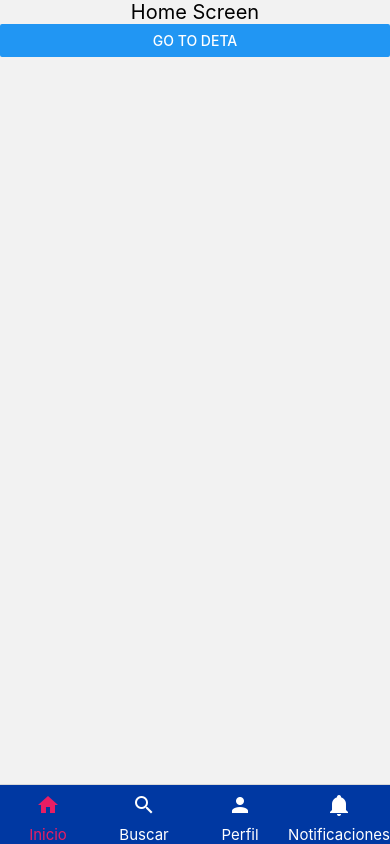
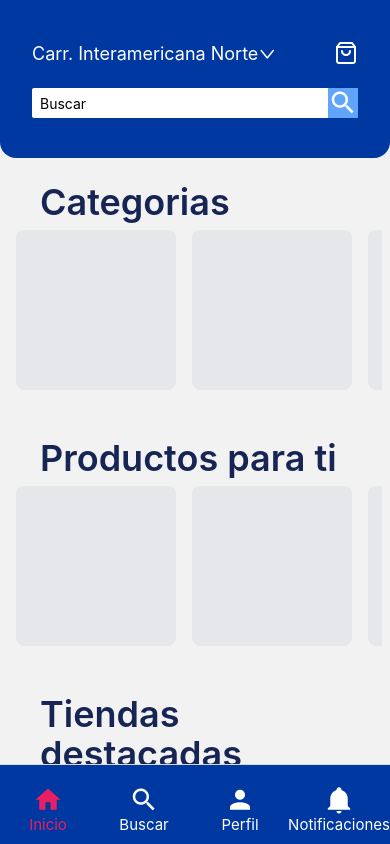
Before and after one commit to Marlin-App/Marlin---Desarrollo, a React Native app: screen /Landing in a window 390 px wide. Built offline with nearby package versions, Linux system fonts and the light colour scheme.

Commit message:
Avances en la homePage

```diff
--- a/components/landing/landing.js
+++ b/components/landing/landing.js
@@ -1,21 +1,52 @@
 import { Link } from '@react-navigation/native';
-import * as React from 'react';
+
+import React, { useEffect, useState } from 'react';
 import { View, Text, Image, StyleSheet, TouchableOpacity, ScrollView } from 'react-native';
 
-export function LandingPage () {
+export function LandingPage({ navigation }) {
+
+  useEffect(() => {
+    navigation.getParent().setOptions({
+      tabBarStyle: {
+        backgroundColor: '#0038A2',
+                    display: 'none',
+                    height: 80,
+                    justifyContent: 'center',
+                    paddingBottom: 10,
+      }
+
+    });
+
+    return () => {
+
+      navigation.getParent().setOptions({
+        tabBarStyle: {
+          backgroundColor: '#0038A2',
+          display: 'flex',
+          height: 80,
+          justifyContent: 'center',
+          paddingBottom: 10,
+        }
+
+      });
+    }
+
+
+  }, []);
+
   return (
     <ScrollView contentContainerStyle={styles.container}>
+      {/* Usa require para imágenes locales */}
       <Image
-          source={{ uri: '../../assets/img/marlin.png' }}
+        source={require('../../assets/img/marlin.png')}
         style={styles.image}
       />
       <Text style={styles.title}>¡Bienvenido a nuestra App!</Text>
       <Text style={styles.subtitle}>
-        Conéctate con el puerto, compra local y
-        apoya a lo nuestro
+        Conéctate con el puerto, compra local y apoya a lo nuestro
       </Text>
       <TouchableOpacity style={styles.buttonA} onPress={() => alert('Botón presionado')}>
-          <Text style={styles.google}>X       </Text>
+        <Text style={styles.google}>X </Text>
         <Text style={styles.buttonTextA}>Ingresa mediante google</Text>
       </TouchableOpacity>
 
@@ -24,12 +55,12 @@ export function LandingPage () {
       </TouchableOpacity>
 
       <Text style={styles.enlace}>
-          Ya tienes una cuenta? <Link style={styles.link} to={{ screen: 'Login' }} onPress={() => alert('aun no sirve')}>Ingresa a ella</Link>
+        Ya tienes una cuenta?{' '}
+        <Link style={styles.link} to={{ screen: 'Login' }} onPress={() => navigation.navigate('Login')}>
+          Ingresa a ella
+        </Link>
       </Text>
-
     </ScrollView>
-
-
   );
 };
 
@@ -39,11 +70,9 @@ export function LandingPage () {
     justifyContent: 'center',
     alignItems: 'center',
     padding: 20,
-      backgroundColor: '#194599',
+    backgroundColor: '#0038A2',
   },
   image: {
-      width: 120,
-      height: 130,
     marginBottom: 20,
     resizeMode: 'cover',
     borderRadius: 10,
@@ -53,7 +82,7 @@ export function LandingPage () {
     fontWeight: 'bold',
     color: '#fff',
     marginBottom: 10,
-      textAlign: 'center',
+
   },
   subtitle: {
     fontSize: 18,
--- a/navigation/HomeStack.js
+++ b/navigation/HomeStack.js
@@ -7,7 +7,7 @@ const HomeStack = createNativeStackNavigator();
 
 export function HomeStackScreen() {
   return (
-    <HomeStack.Navigator screenOptions={{ headerShown: true }}>
+    <HomeStack.Navigator>
       <HomeStack.Screen
         name="Home"
         component={HomeScreen}
--- a/navigation/MainTabNavigator.js
+++ b/navigation/MainTabNavigator.js
@@ -1,12 +1,10 @@
-// navigation/MainTabNavigator.js
 import React from 'react';
 import { createBottomTabNavigator } from '@react-navigation/bottom-tabs';
 import { MaterialCommunityIcons } from '@expo/vector-icons';
-/* import { HomeStackScreen } from './HomeStack'; */
 import { SearchScreen } from '../screens/Search';
 import { HomeScreen } from '../screens/Home';
-import { ProfileScreen } from '../screens/Profile';
 import { NotificationScreen } from '../screens/Notification';
+import { ProfileStackScreen } from './ProfileStack';
 
 const Tab = createBottomTabNavigator();
 
@@ -18,11 +16,19 @@ export function MainTabNavigator() {
                 tabBarActiveTintColor: '#e91e63',
                 tabBarInactiveTintColor: 'white',
                 tabBarLabelPosition: 'below-icon',
-                tabBarLabelStyle: { fontSize: 15 },
+                tabBarLabelStyle: {
+                    fontSize: 15,
+                    marginTop:-20, // Ajusta este valor para aumentar o disminuir el espacio
+                },
                 tabBarStyle: {
                     backgroundColor: '#0038A2',
-                    height: 60,
+                    display: 'flex',
+                    height: 80,
+                    justifyContent: 'center',
+                    paddingBottom: 10,
+
                 },
+              /*  */
             }}
         >
             <Tab.Screen
@@ -30,7 +36,7 @@ export function MainTabNavigator() {
                 component={HomeScreen}
                 options={{
                     tabBarIcon: ({ color }) => (
-                        <MaterialCommunityIcons name="home" size={24} color={color} />
+                        <MaterialCommunityIcons name="home" size={30} color={color} />
                     ),
                 }}
             />
@@ -39,28 +45,28 @@ export function MainTabNavigator() {
                 component={SearchScreen}
                 options={{
                     tabBarIcon: ({ color }) => (
-                        <MaterialCommunityIcons name="magnify" size={24} color={color} />
+                        <MaterialCommunityIcons name="magnify" size={30} color={color} />
                     ),
                 }}
             />
-
-
-            <Tab.Screen name="Perfil" component={ProfileScreen}
+            <Tab.Screen
+                name="Perfil"
+                component={ProfileStackScreen}
                 options={{
-                    tabBarIcon: ({ color, size }) => (
-                        <MaterialCommunityIcons name="account" size={24} color={color} />
+                    tabBarIcon: ({ color }) => (
+                        <MaterialCommunityIcons name="account" size={30} color={color} />
                     ),
                 }}
             />
-
-            <Tab.Screen name="Notificaciones" component={NotificationScreen}
+            <Tab.Screen
+                name="Notificaciones"
+                component={NotificationScreen}
                 options={{
-                    tabBarIcon: ({ color, size }) => (
-                        <MaterialCommunityIcons name="bell" size={24} color={color} />
+                    tabBarIcon: ({ color }) => (
+                        <MaterialCommunityIcons name="bell" size={30 } color={color} />
                     ),
                 }}
             />
-
         </Tab.Navigator>
     );
 }
--- a/screens/Home.js
+++ b/screens/Home.js
@@ -1,13 +1,61 @@
 import * as React from 'react';
-import { Button, Text, TextInput, View } from 'react-native';
+import { Button, Text, TextInput, View, StatusBar, FlatList } from 'react-native';
 import { useEffect } from 'react';
+import { styled } from 'nativewind';
+import AntDesign from '@expo/vector-icons/AntDesign';
+import Feather from '@expo/vector-icons/Feather';
+import { MaterialCommunityIcons } from '@expo/vector-icons';
+
 
 export function HomeScreen({ navigation }) {
 
+    const verticalData = [
+        {
+            id: '1', title: 'Categorias', horizontalData: [
+                { id: '1a', title: '' },
+                { id: '1b', title: '' },
+                { id: '1c', title: '' }
+            ]
+        },
+        {
+            id: '2', title: 'Productos para ti', horizontalData: [
+                { id: '2a', title: '' },
+                { id: '2b', title: '' },
+                { id: '2c', title: '' }
+            ]
+        },
+        {
+            id: '3', title: 'Tiendas destacadas', horizontalData: [
+                { id: '2a', title: '' },
+                { id: '2b', title: '' },
+                { id: '2c', title: '' }
+            ]
+        },
+        // Más categorías...
+    ];
 
-    useEffect(() => {
+
+    const renderHorizontalItem = ({ item }) => (
+        <View className="bg-gray-200 p-5 my-2 mx-2 rounded-lg w-40 h-40">
+            <Text className="text-lg">{item.title}</Text>
+        </View>
+    );
+
+    const renderVerticalItem = ({ item }) => (
+        <View className=" p-2 my-2">
+            <Text className="ml-8 mt-2 text-4xl font-semibold text-blue-950">{item.title}</Text>
+            <FlatList
+                data={item.horizontalData}
+                renderItem={renderHorizontalItem}
+                keyExtractor={horizontalItem => horizontalItem.id}
+                horizontal
+                showsHorizontalScrollIndicator={false}
+            />
+        </View>
+    );
+    /* useEffect(() => {
         navigation.setOptions({
-            headerShown: false,
+
 
             headerSearchBarOptions: {
                 headerShown: true,
@@ -34,18 +82,37 @@ export function HomeScreen({ navigation }) {
                 padding: 10,
             },
         });
-    }, [navigation]);
+    }, []); */
 
     return (
-        <View style={{ flex: 1 }}>
-            <View className="" >
-                <Text style={{ fontSize: 20, textAlign: 'center' }}>Home Screen</Text>
-                <Button
-                    title="Go to Deta"
-                    onPress={() => navigation.navigate('Details')}
+        <View className="flex-1">
+            <View className=" w-full flex-col pl-8 pr-8 bg-main-blue pt-10 pb-10 rounded-b-2xl " >
+                <View className="flex-row justify-between w-full">
+                    <View className="flex-row items-center">
+                        <Text className="text-white text-lg"   >Carr. Interamericana Norte</Text>
+                        <AntDesign name="down" size={18} color="white" />
+                    </View>
+                    <Feather name="shopping-bag" size={24} color="white" />
+                </View>
+                <View className="flex-row  mt-5 bg-white rounded-sm justify-between">
+                    <TextInput className=" ml-2"
+                        placeholder='Buscar'
+                    />
+                    <View className="bg-blue-400 ">
+                        <MaterialCommunityIcons name="magnify" size={30} color="white" />
+                    </View>
+                </View>
+            </View>
+
+            <View>
+                <FlatList
+                    data={verticalData}
+                    renderItem={renderVerticalItem}
+                    keyExtractor={item => item.id}
+                    showsVerticalScrollIndicator={false}
+                    contentContainerStyle={{ paddingBottom: 200 }}
                 />
             </View>
-
         </View>
     );
 }
--- /dev/null
+++ b/screens/Login.js
@@ -0,0 +1,63 @@
+import React, { useState } from 'react';
+import { View, Text, TextInput, Button, StyleSheet, Alert } from 'react-native';
+
+export function LoginPage() {
+  const [email, setEmail] = useState('');
+  const [password, setPassword] = useState('');
+
+  const handleLogin = () => {
+    // Validación simple
+    if (!email || !password) {
+      Alert.alert('Error', 'Por favor, ingresa tu correo electrónico y contraseña.');
+      return;
+    }
+
+    // Aquí iría la lógica de autenticación, por ejemplo, enviar los datos al servidor
+    Alert.alert('Éxito', 'Inicio de sesión exitoso');
+  };
+
+  return (
+    <View style={styles.container}>
+      <Text style={styles.label}>Correo Electrónico</Text>
+      <TextInput
+        style={styles.input}
+        placeholder="Ingresa tu correo electrónico"
+        value={email}
+        onChangeText={setEmail}
+        keyboardType="email-address"
+        autoCapitalize="none"
+      />
+      <Text style={styles.label}>Contraseña</Text>
+      <TextInput
+        style={styles.input}
+        placeholder="Ingresa tu contraseña"
+        value={password}
+        onChangeText={setPassword}
+        secureTextEntry
+        autoCapitalize="none"
+      />
+      <Button title="Iniciar Sesión" onPress={handleLogin} />
+    </View>
+  );
+}
+
+const styles = StyleSheet.create({
+  container: {
+    flex: 1,
+    justifyContent: 'center',
+    padding: 16,
+    backgroundColor: '#fff',
+  },
+  label: {
+    fontSize: 16,
+    marginBottom: 8,
+  },
+  input: {
+    height: 40,
+    borderColor: '#ccc',
+    borderWidth: 1,
+    marginBottom: 16,
+    paddingHorizontal: 8,
+    borderRadius: 4,
+  },
+});
--- a/tailwind.config.js
+++ b/tailwind.config.js
@@ -1,8 +1,16 @@
 /** @type {import('tailwindcss').Config} */
 module.exports = {
-  content: ["./App.{js,jsx,ts,tsx}", "./<custom directory>/**/*.{js,jsx,ts,tsx}"],
+  content: [
+    "./App.{js,jsx,ts,tsx}",
+    "./screens/**/*.{js,jsx,ts,tsx}", // Añade aquí las rutas de tus componentes
+    "./components/**/*.{js,jsx,ts,tsx}"
+  ],
   theme: {
-    extend: {},
+    extend: {
+      colors: {
+        'main-blue': '#0038A2',
+      },
+    },
   },
   plugins: [],
 }
```
Also changed, not shown: App.js (+6 -2 lines), navigation/ProfileStack.js (+23 -14 lines), screens/Profile.js (+10 -4 lines). Lines whose indentation alone changed are shown as unchanged.
